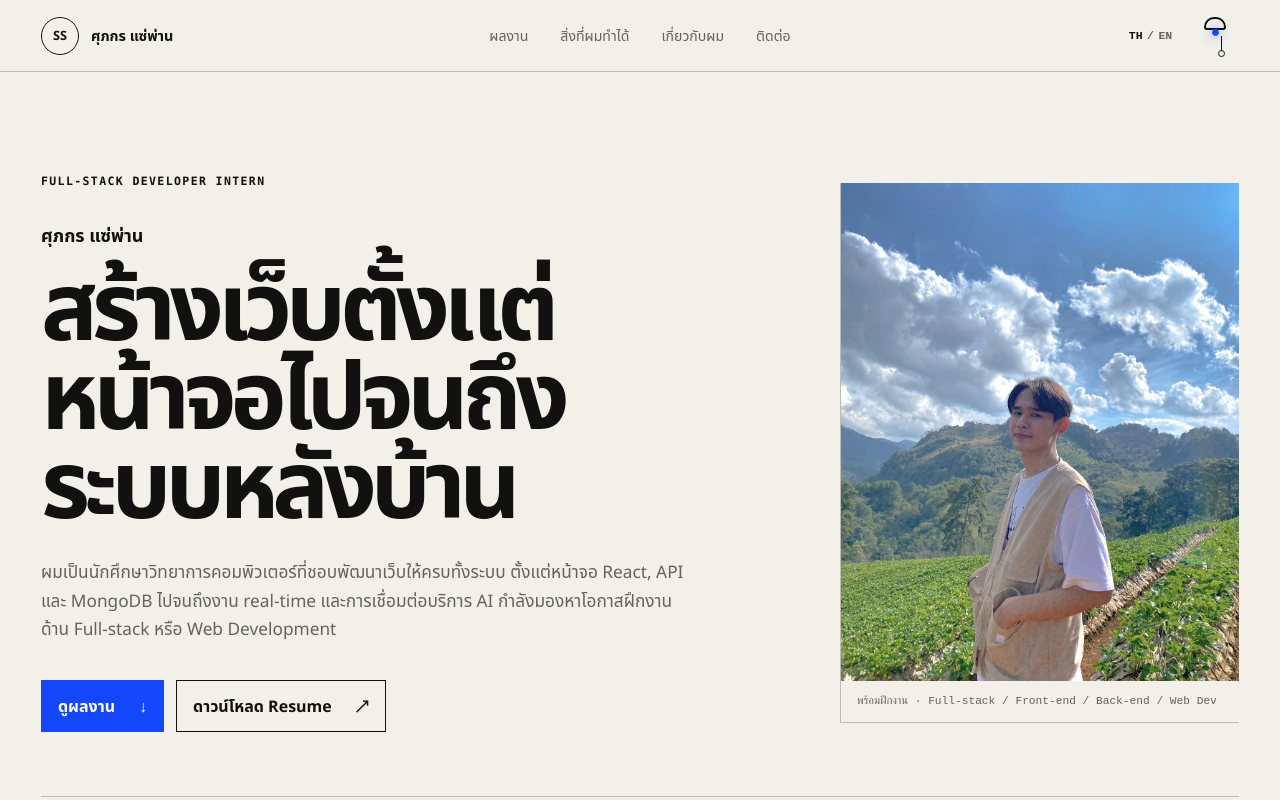
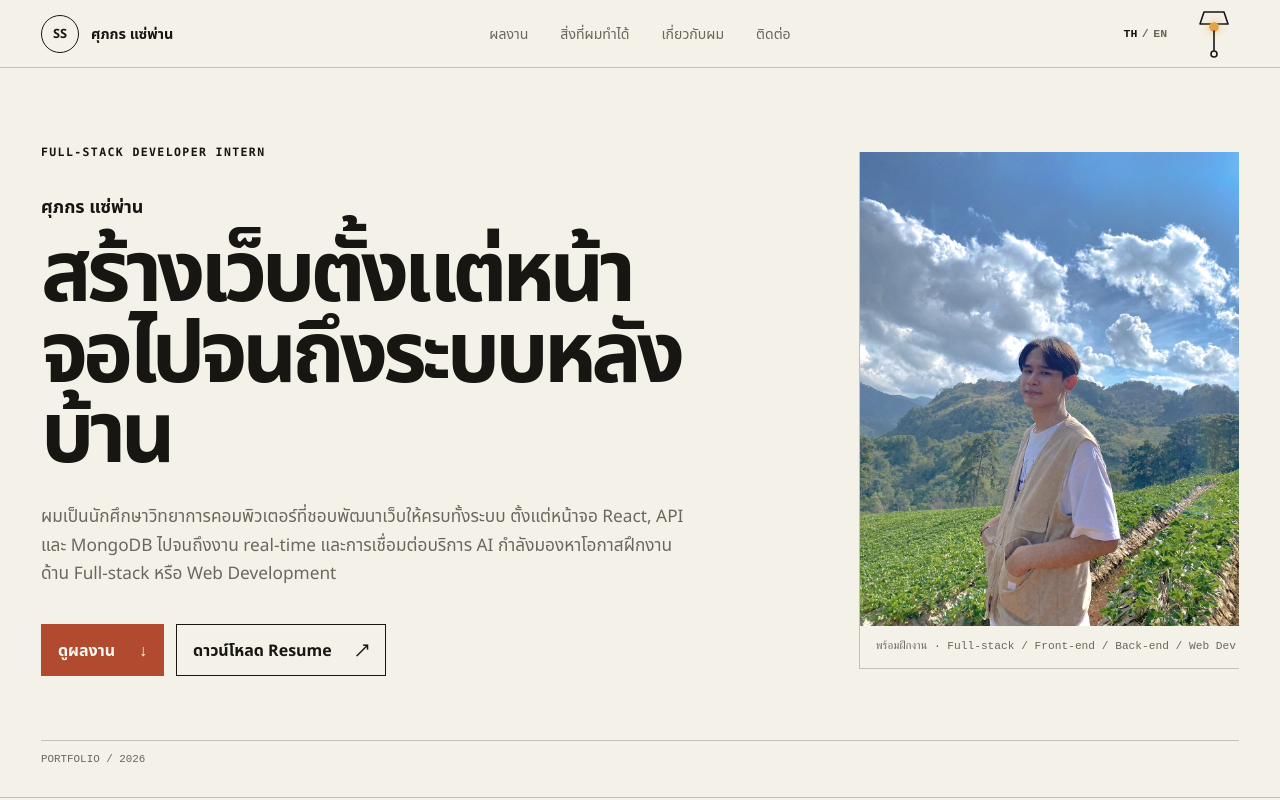
Before and after one commit to 66JJN/66JJN.github.io, a React (Vite) app: page / in a window 1280 px wide. Shown: the top 800 px of the page. Built offline with nearby package versions, Linux system fonts and the light colour scheme.

Commit message:
feat: polish portfolio themes and motion

```diff
--- a/index.html
+++ b/index.html
@@ -6,7 +6,7 @@
   <link rel="icon" type="image/png" href="/portfolio.png" />
   <meta name="viewport" content="width=device-width, initial-scale=1.0, maximum-scale=5.0" />
   <meta name="description" content="Portfolio ของศุภกร แซ่พ่าน นักศึกษาวิทยาการคอมพิวเตอร์ที่กำลังมองหาโอกาสฝึกงาน Full-stack และ Web Development" />
-  <meta name="theme-color" content="#f2f0e9" />
+  <meta name="theme-color" content="#f4f1e8" />
   <meta property="og:title" content="Suphakon Saephan — Full-stack Developer Intern" />
   <meta property="og:description" content="Full-stack portfolio featuring CMES and AirSafeTH." />
   <meta property="og:type" content="website" />
--- a/src/components/Portfolio.jsx
+++ b/src/components/Portfolio.jsx
@@ -25,12 +25,14 @@ const ThemeLamp = () => {
 
   return (
     <button className="lamp" type="button" onClick={toggleTheme} aria-label={label} aria-pressed={isDark}>
-      <span className="lamp__fixture" aria-hidden="true">
-        <span className="lamp__shade" />
-        <span className="lamp__bulb" />
-        <span className="lamp__cord" />
-        <span className="lamp__pull" />
-      </span>
+      <svg className="lamp__svg" viewBox="0 0 36 54" aria-hidden="true">
+        <path className="lamp__shade" d="M8 5h20l4 12H4L8 5Z" />
+        <circle className="lamp__bulb" cx="18" cy="20" r="4" />
+        <g className="lamp__pull-group">
+          <path className="lamp__cord" d="M18 24V43" />
+          <circle className="lamp__handle" cx="18" cy="47" r="3" />
+        </g>
+      </svg>
     </button>
   )
 }
--- a/src/contexts/ThemeContext.jsx
+++ b/src/contexts/ThemeContext.jsx
@@ -11,7 +11,7 @@ export const useTheme = () => {
 const getInitialTheme = () => {
   const saved = localStorage.getItem('portfolio-theme')
   if (saved === 'light' || saved === 'dark') return saved
-  return window.matchMedia('(prefers-color-scheme: dark)').matches ? 'dark' : 'light'
+  return 'light'
 }
 
 export const ThemeProvider = ({ children }) => {
--- a/src/styles/global.css
+++ b/src/styles/global.css
@@ -52,8 +52,9 @@ ul { padding: 0; }
   min-height: var(--header-height);
   padding-inline: var(--gutter);
   border-bottom: 1px solid var(--line);
-  background: color-mix(in srgb, var(--canvas) 93%, transparent);
+  background: color-mix(in srgb, var(--canvas) 94%, transparent);
   backdrop-filter: blur(12px);
+  transition: background-color 180ms ease, border-color 180ms ease;
 }
 
 .identity { display: flex; align-items: center; gap: .75rem; width: fit-content; text-decoration: none; font-weight: 700; }
@@ -62,33 +63,36 @@ ul { padding: 0; }
 .site-nav { display: flex; gap: clamp(1rem, 2.5vw, 2.75rem); }
 .site-nav a { padding-block: .5rem; text-decoration: none; color: var(--muted); font-size: .88rem; }
 .site-nav a:hover, .site-nav a:focus-visible { color: var(--ink); }
-.header-actions { justify-self: end; display: flex; align-items: center; gap: .8rem; }
+.header-actions { justify-self: end; display: flex; align-items: center; gap: 1rem; }
 .language-button, .lamp, .menu-button { min-width: 44px; min-height: 44px; border: 0; background: none; cursor: pointer; }
 .language-button { display: flex; align-items: center; gap: .28rem; font: 600 .72rem/1 ui-monospace, monospace; color: var(--muted); }
 .language-button .is-active { color: var(--ink); }
 .menu-button { display: none; font-size: 1.6rem; }
 
-.lamp { position: relative; width: 48px; padding: 0; overflow: visible; }
-.lamp__fixture { position: relative; display: block; width: 34px; height: 48px; margin: auto; }
-.lamp__shade { position: absolute; left: 6px; top: 5px; width: 22px; height: 13px; border: 2px solid currentColor; border-radius: 10px 10px 3px 3px; }
-.lamp__bulb { position: absolute; left: 14px; top: 17px; width: 7px; height: 7px; border: 1px solid currentColor; border-radius: 50%; background: transparent; box-shadow: none; }
-.lamp[aria-pressed='false'] .lamp__bulb { background: var(--accent); border-color: var(--accent); box-shadow: 0 0 12px color-mix(in srgb, var(--accent) 72%, transparent); }
-.lamp__cord { position: absolute; left: 23px; top: 24px; width: 1px; height: 15px; background: currentColor; transform-origin: top; }
-.lamp__pull { position: absolute; left: 20px; top: 38px; width: 7px; height: 7px; border: 1px solid currentColor; border-radius: 50%; transition: transform 180ms ease; }
-.lamp:active .lamp__pull { transform: translateY(6px); }
+.lamp { position: relative; display: grid; place-items: center; width: 50px; padding: 0; overflow: visible; }
+.lamp__svg { width: 36px; height: 54px; overflow: visible; transform-origin: 18px 5px; }
+.lamp__shade, .lamp__bulb, .lamp__cord, .lamp__handle { stroke: currentColor; stroke-width: 1.6; stroke-linecap: round; stroke-linejoin: round; }
+.lamp__shade { fill: none; }
+.lamp__bulb, .lamp__handle { fill: var(--canvas); transition: fill 180ms ease, stroke 180ms ease, filter 180ms ease; }
+.lamp__cord { fill: none; }
+.lamp__pull-group { transform-origin: 18px 24px; transition: transform 160ms cubic-bezier(.2,.8,.2,1); }
+.lamp[aria-pressed='false'] .lamp__bulb { fill: var(--lamp-light); stroke: var(--lamp-light); filter: drop-shadow(0 0 4px color-mix(in srgb, var(--lamp-light) 72%, transparent)); }
+.lamp:active .lamp__pull-group { transform: translateY(5px); }
+.lamp:active .lamp__svg { animation: lamp-swing 240ms ease-out; }
 
 .eyebrow { font: 700 .72rem/1.3 ui-monospace, SFMono-Regular, Consolas, monospace; letter-spacing: .12em; text-transform: uppercase; }
 
-.hero { min-height: calc(100svh - var(--header-height)); padding-top: clamp(3rem, 8vw, 8rem); padding-bottom: 2rem; border-bottom: 1px solid var(--line); }
+.hero { min-height: 86svh; padding-top: clamp(3rem, 6vw, 6rem); padding-bottom: 2rem; border-bottom: 1px solid var(--line); }
 .hero__copy { grid-column: 1 / span 7; align-self: center; padding-right: clamp(1rem, 4vw, 5rem); }
 .hero__name { margin-top: 2rem; font-size: clamp(1rem, 1.4vw, 1.25rem); font-weight: 700; }
-.hero h1 { max-width: 950px; margin-top: .5rem; font-size: clamp(3.25rem, 7.4vw, 8.2rem); font-weight: 700; line-height: .94; letter-spacing: -.065em; }
+.hero h1 { max-width: 900px; margin-top: .5rem; font-size: clamp(3.1rem, 6.6vw, 7.2rem); font-weight: 700; line-height: .95; letter-spacing: -.06em; }
 .hero__intro { max-width: 720px; margin-top: 2rem; color: var(--muted); font-size: clamp(1rem, 1.35vw, 1.22rem); }
 .hero__actions { display: flex; flex-wrap: wrap; gap: .75rem; margin-top: 2.25rem; }
 .button { display: inline-flex; align-items: center; justify-content: space-between; gap: 1.5rem; min-height: 50px; padding: .75rem 1rem; border: 1px solid var(--ink); text-decoration: none; font-weight: 650; }
-.button--primary { background: var(--accent); color: var(--accent-ink); border-color: var(--accent); }
+.button--primary { background: var(--accent); color: var(--accent-ink); border-color: var(--accent); transition: background-color 160ms ease, border-color 160ms ease; }
+.button--primary:hover, .button--primary:focus-visible { background: var(--accent-hover); border-color: var(--accent-hover); }
 .button--plain:hover, .button--plain:focus-visible { background: var(--ink); color: var(--canvas); }
-.hero__portrait { grid-column: 9 / -1; align-self: center; border-left: 1px solid var(--line); }
+.hero__portrait { grid-column: 9 / -1; align-self: center; margin-left: clamp(0rem, 1.5vw, 1.5rem); border-left: 1px solid var(--line); }
 .hero__portrait img { width: 100%; aspect-ratio: 4 / 5; object-fit: cover; filter: saturate(.82) contrast(1.02); }
 .hero__portrait figcaption { padding: .8rem 0 .8rem 1rem; border-bottom: 1px solid var(--line); font: .7rem/1.4 ui-monospace, monospace; color: var(--muted); }
 .hero__index { grid-column: 1 / -1; align-self: end; margin-top: 4rem; padding-top: .8rem; border-top: 1px solid var(--line); font: .68rem/1 ui-monospace, monospace; color: var(--muted); }
@@ -107,7 +111,7 @@ ul { padding: 0; }
 .project__body { padding-bottom: var(--section-space); }
 .project-media { grid-column: 1 / span 7; display: grid; gap: 1rem; align-content: start; }
 .project-shot { overflow: hidden; border: 1px solid currentColor; background: #d7d7d2; }
-.project-shot img { width: 100%; aspect-ratio: 16 / 9; object-fit: cover; }
+.project-shot img { width: 100%; aspect-ratio: 16 / 9; object-fit: cover; transition: transform 260ms cubic-bezier(.2,.8,.2,1); }
 .project-shot--optional img { aspect-ratio: 4 / 3; }
 .project__story { grid-column: 9 / -1; }
 .project__summary { font-size: clamp(1.25rem, 2vw, 2rem); line-height: 1.35; letter-spacing: -.02em; }
@@ -120,18 +124,21 @@ ul { padding: 0; }
 .stack-list li { padding: .35rem .65rem; border: 1px solid currentColor; border-radius: 999px; font: .67rem/1.3 ui-monospace, monospace; }
 .project-links { display: grid; grid-template-columns: repeat(2, minmax(0,1fr)); margin-top: 2rem; border-top: 1px solid currentColor; }
 .text-link { display: flex; align-items: center; justify-content: space-between; gap: 1rem; min-height: 50px; padding: .7rem 0; border-bottom: 1px solid currentColor; text-decoration: none; }
+.button > span:last-child, .text-link > span:last-child, .contact__links > a > span:last-child { transition: transform 160ms ease; }
+.button:hover > span:last-child, .button:focus-visible > span:last-child, .text-link:hover > span:last-child, .text-link:focus-visible > span:last-child, .contact__links > a:hover > span:last-child, .contact__links > a:focus-visible > span:last-child { transform: translate(3px, -1px); }
 .project-links .text-link:nth-child(odd) { padding-right: .75rem; }
 .project-links .text-link:nth-child(even) { padding-left: .75rem; border-left: 1px solid currentColor; }
 .text-link:hover span:first-child, .text-link:focus-visible span:first-child { text-decoration: underline; text-underline-offset: .2em; }
 .project--cmes { background: var(--project-dark); color: var(--project-paper); --line: rgba(242,240,233,.24); }
-.project--airsafeth { background: var(--air); color: #11120f; --line: rgba(17,18,15,.24); }
+.project--airsafeth { background: var(--air); color: var(--air-ink); --line: color-mix(in srgb, var(--air-ink) 24%, transparent); }
+.project--airsafeth .project__title h3 { font-size: clamp(3rem, 7vw, 7.8rem); }
 .project--airsafeth .project-media { grid-column: 6 / -1; order: 2; }
 .project--airsafeth .project__story { grid-column: 1 / span 4; order: 1; }
 
 .section-shell { max-width: var(--max-width); margin-inline: auto; padding-inline: var(--gutter); }
 .section-shell > .section-heading { padding-inline: 0; }
 .capability-grid { display: grid; grid-template-columns: repeat(4, minmax(0,1fr)); border-top: 1px solid var(--line); border-left: 1px solid var(--line); }
-.capability-grid article { min-height: 360px; padding: 1.25rem; border-right: 1px solid var(--line); border-bottom: 1px solid var(--line); }
+.capability-grid article { min-height: 320px; padding: 1.25rem; border-right: 1px solid var(--line); border-bottom: 1px solid var(--line); }
 .capability-grid__number { font: .72rem/1 ui-monospace, monospace; color: var(--muted); }
 .capability-grid h3 { margin-top: 5rem; font-size: clamp(1.6rem, 2.5vw, 2.7rem); letter-spacing: -.04em; }
 .capability-grid__tools { margin-top: .75rem; font: .68rem/1.5 ui-monospace, monospace; color: var(--accent); }
@@ -155,13 +162,15 @@ ul { padding: 0; }
 .education dt { font: .68rem/1.4 ui-monospace, monospace; color: var(--muted); text-transform: uppercase; }
 .education dd { text-align: right; }
 
-.contact { padding-block: var(--section-space); background: var(--accent); color: white; max-width: none; }
+.contact { position: relative; padding-block: var(--section-space); background: var(--contact); color: var(--contact-ink); max-width: none; }
+.contact::before { content: ''; position: absolute; inset: 0 auto auto var(--gutter); width: min(180px, 32vw); height: 5px; background: var(--accent); }
 .contact > .eyebrow { grid-column: 1 / span 2; padding-top: .7rem; }
 .contact__headline { grid-column: 3 / span 6; }
 .contact__headline h2 { font-size: clamp(3rem, 6vw, 7rem); line-height: .95; letter-spacing: -.06em; }
 .contact__headline p { max-width: 650px; margin-top: 2rem; font-size: 1.08rem; }
-.contact__links { grid-column: 10 / -1; border-top: 1px solid rgba(255,255,255,.5); }
-.contact__links > a { display: grid; grid-template-columns: 1fr auto auto; align-items: center; gap: .75rem; min-height: 62px; border-bottom: 1px solid rgba(255,255,255,.5); text-decoration: none; }
+.contact__links { grid-column: 10 / -1; border-top: 1px solid color-mix(in srgb, var(--contact-ink) 42%, transparent); }
+.contact__links > a { display: grid; grid-template-columns: 1fr auto auto; align-items: center; gap: .75rem; min-height: 62px; border-bottom: 1px solid color-mix(in srgb, var(--contact-ink) 42%, transparent); text-decoration: none; }
+.contact__links > a:hover, .contact__links > a:focus-visible { color: var(--accent); }
 .contact__links span { font-size: .72rem; text-transform: uppercase; }
 .contact__links strong { font-size: .85rem; }
 
@@ -191,12 +200,12 @@ ul { padding: 0; }
 }
 
 @media (max-width: 720px) {
-  :root { --header-height: 64px; }
+  :root { --header-height: 62px; }
   .editorial-grid, .section-heading { grid-template-columns: repeat(4, minmax(0,1fr)); }
   .language-button { padding-inline: .25rem; }
   .hero { padding-top: 3rem; }
   .hero__copy { grid-column: 1 / -1; padding: 0; }
-  .hero h1 { font-size: clamp(3rem, 15vw, 5.1rem); }
+  .hero h1 { font-size: clamp(2.85rem, 14vw, 4.85rem); }
   .hero__portrait { grid-column: 2 / -1; margin-top: 3rem; }
   .hero__index { grid-column: 1 / -1; }
   .section-heading { padding-top: 5rem; }
@@ -204,7 +213,7 @@ ul { padding: 0; }
   .section-heading h2 { grid-column: 1 / -1; margin-top: 1rem; font-size: clamp(2.6rem, 12vw, 4.3rem); }
   .project__index { grid-column: 1 / -1; margin-bottom: 1rem; }
   .project__title { grid-column: 1 / -1; min-width: 0; }
-  .project__title h3 { font-size: clamp(3.6rem, 15vw, 5rem); }
+  .project__title h3, .project--airsafeth .project__title h3 { font-size: clamp(3.4rem, 14vw, 4.8rem); }
   .project__status { grid-column: 1 / -1; justify-self: start; margin-top: 1rem; text-align: left; }
   .project-media, .project--airsafeth .project-media { grid-column: 1 / -1; order: 1; }
   .project__story, .project--airsafeth .project__story { grid-column: 1 / -1; order: 2; margin-top: 2rem; padding: 0; }
@@ -224,6 +233,34 @@ ul { padding: 0; }
   .site-footer p { grid-column: 1 / -1; }
 }
 
+@keyframes hero-rise {
+  from { opacity: 0; transform: translateY(18px); }
+  to { opacity: 1; transform: translateY(0); }
+}
+
+@keyframes portrait-reveal {
+  from { opacity: 0; clip-path: inset(0 0 14% 0); transform: translateY(18px); }
+  to { opacity: 1; clip-path: inset(0 0 0 0); transform: translateY(0); }
+}
+
+@keyframes lamp-swing {
+  0% { transform: rotate(0); }
+  45% { transform: rotate(3deg); }
+  75% { transform: rotate(-1.5deg); }
+  100% { transform: rotate(0); }
+}
+
+@media (prefers-reduced-motion: no-preference) {
+  .hero__copy > * { opacity: 0; animation: hero-rise 420ms cubic-bezier(.2,.8,.2,1) forwards; }
+  .hero__copy > :nth-child(1) { animation-delay: 40ms; }
+  .hero__copy > :nth-child(2) { animation-delay: 90ms; }
+  .hero__copy > :nth-child(3) { animation-delay: 140ms; }
+  .hero__copy > :nth-child(4) { animation-delay: 210ms; }
+  .hero__copy > :nth-child(5) { animation-delay: 280ms; }
+  .hero__portrait { opacity: 0; animation: portrait-reveal 620ms 160ms cubic-bezier(.2,.8,.2,1) forwards; }
+  .project:hover .project-shot img, .project:focus-within .project-shot img { transform: scale(1.015); }
+}
+
 @media (prefers-reduced-motion: reduce) {
   html { scroll-behavior: auto; }
   *, *::before, *::after { animation-duration: .01ms !important; animation-iteration-count: 1 !important; transition-duration: .01ms !important; }
--- a/src/styles/tokens.css
+++ b/src/styles/tokens.css
@@ -1,27 +1,41 @@
 :root {
-  --canvas: #f2f0e9;
-  --surface: #e8e5dc;
-  --ink: #11120f;
-  --muted: #62645c;
-  --line: rgba(17, 18, 15, 0.24);
-  --accent: #1547ff;
-  --accent-ink: #fff;
-  --project-dark: #10110f;
-  --project-paper: #f2f0e9;
-  --air: #b7dcff;
-  --header-height: 72px;
+  --canvas: #f4f1e8;
+  --surface: #e7e1d5;
+  --ink: #171612;
+  --muted: #6b675e;
+  --line: rgba(23, 22, 18, 0.22);
+  --accent: #b24a2f;
+  --accent-hover: #913821;
+  --accent-ink: #fffaf2;
+  --project-dark: #171612;
+  --project-paper: #f4f1e8;
+  --air: #d9dfd2;
+  --air-ink: #171612;
+  --contact: #171612;
+  --contact-ink: #f4f1e8;
+  --lamp-light: #e3a447;
+  --header-height: 68px;
   --gutter: clamp(1rem, 3.2vw, 3.5rem);
-  --section-space: clamp(5rem, 10vw, 10rem);
+  --section-space: clamp(4.5rem, 8vw, 8rem);
   --max-width: 1600px;
   color-scheme: light;
 }
 
 :root[data-theme='dark'] {
-  --canvas: #11120f;
-  --surface: #1b1c18;
-  --ink: #f2f0e9;
-  --muted: #b8b6ae;
-  --line: rgba(242, 240, 233, 0.23);
-  --air: #7fbfff;
+  --canvas: #11110f;
+  --surface: #1b1a17;
+  --ink: #f1ede4;
+  --muted: #b6b0a5;
+  --line: rgba(241, 237, 228, 0.2);
+  --accent: #d47555;
+  --accent-hover: #e28a6c;
+  --accent-ink: #17110e;
+  --project-dark: #0c0c0a;
+  --project-paper: #f1ede4;
+  --air: #293029;
+  --air-ink: #f1ede4;
+  --contact: #090907;
+  --contact-ink: #f1ede4;
+  --lamp-light: #efb85d;
   color-scheme: dark;
 }
```
Also changed, not shown: 1 other file (tests, documents, lock files or other folders).
